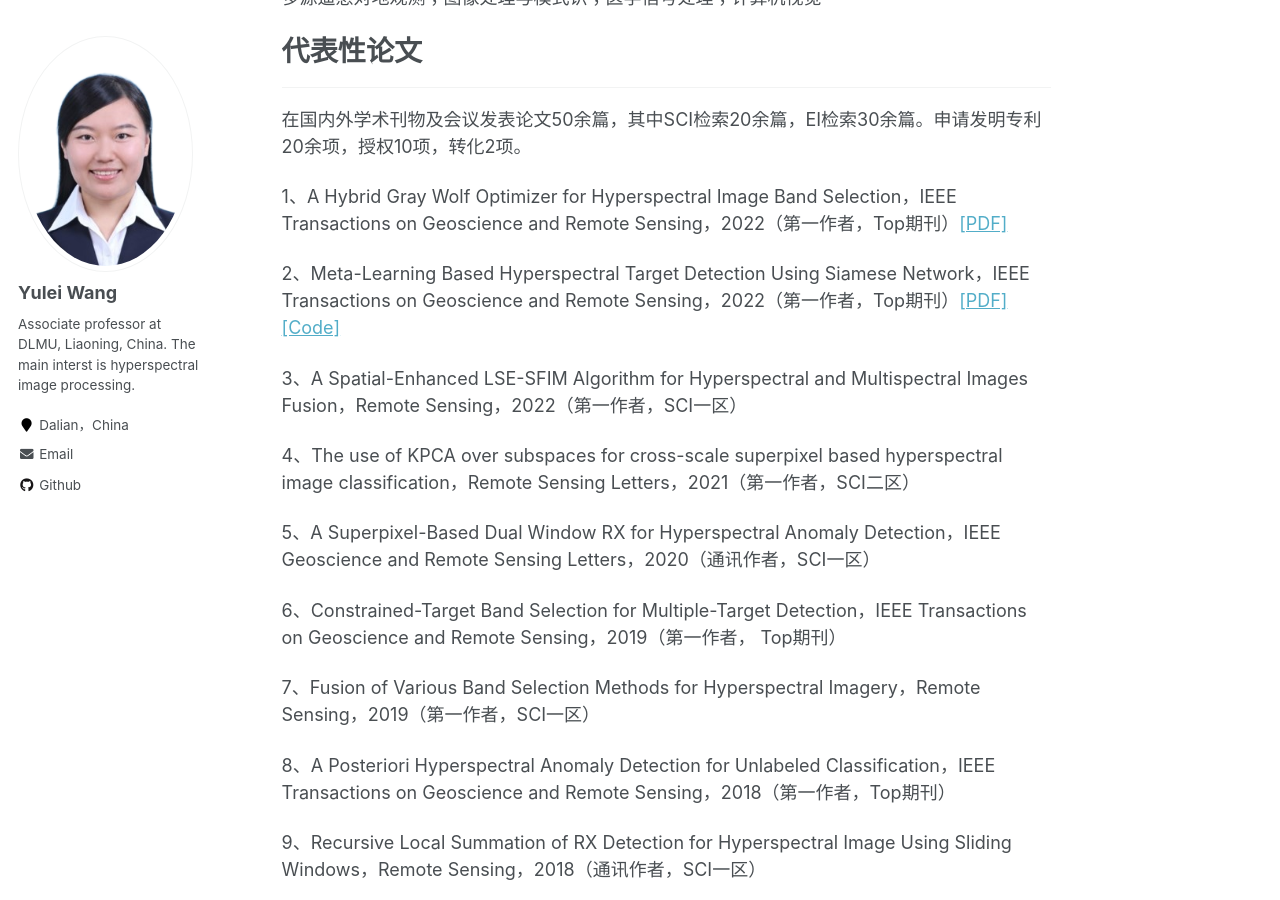
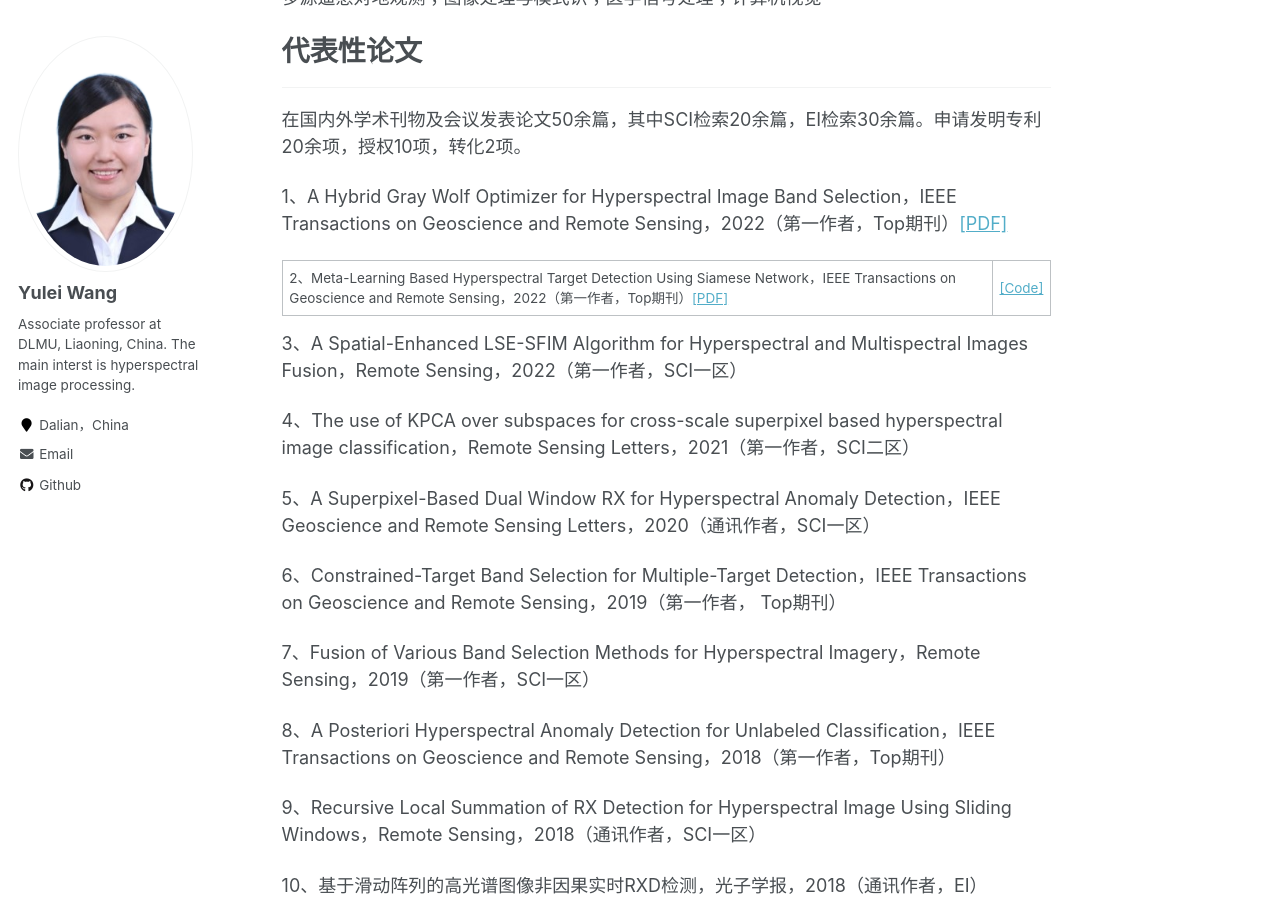
Before and after one commit to YuleiWang1/YuleiWang1.github.io, a Jekyll site: the page built from _pages/about.md, in a window 1280 px wide and 900 px high, scrolled down 658 px. Built offline with Jekyll 4.4.1, drawn with Linux system fonts in a browser that asks for light colours.

```diff
--- a/_pages/about.md
+++ b/_pages/about.md
@@ -27,7 +27,7 @@ redirect_from:
 
 1、A Hybrid Gray Wolf Optimizer for Hyperspectral Image Band Selection，IEEE Transactions on Geoscience and Remote Sensing，2022（第一作者，Top期刊）[[PDF]](../files/A_Hybrid_Gray_Wolf_Optimizer_for_Hyperspectral_Image_Band_Selection.pdf)
 
-2、Meta-Learning Based Hyperspectral Target Detection Using Siamese Network，IEEE Transactions on Geoscience and Remote Sensing，2022（第一作者，Top期刊）[[PDF]](../files/Meta-Learning_Based_Hyperspectral_Target_Detection_Using_Siamese_Network.pdf)[[Code]](https://github.com/YuleiWang1/MLSN)
+2、Meta-Learning Based Hyperspectral Target Detection Using Siamese Network，IEEE Transactions on Geoscience and Remote Sensing，2022（第一作者，Top期刊）[[PDF]](../files/Meta-Learning_Based_Hyperspectral_Target_Detection_Using_Siamese_Network.pdf) | [[Code]](https://github.com/YuleiWang1/MLSN)
 
 3、A Spatial-Enhanced LSE-SFIM Algorithm for Hyperspectral and Multispectral Images Fusion，Remote Sensing，2022（第一作者，SCI一区）
 
```
